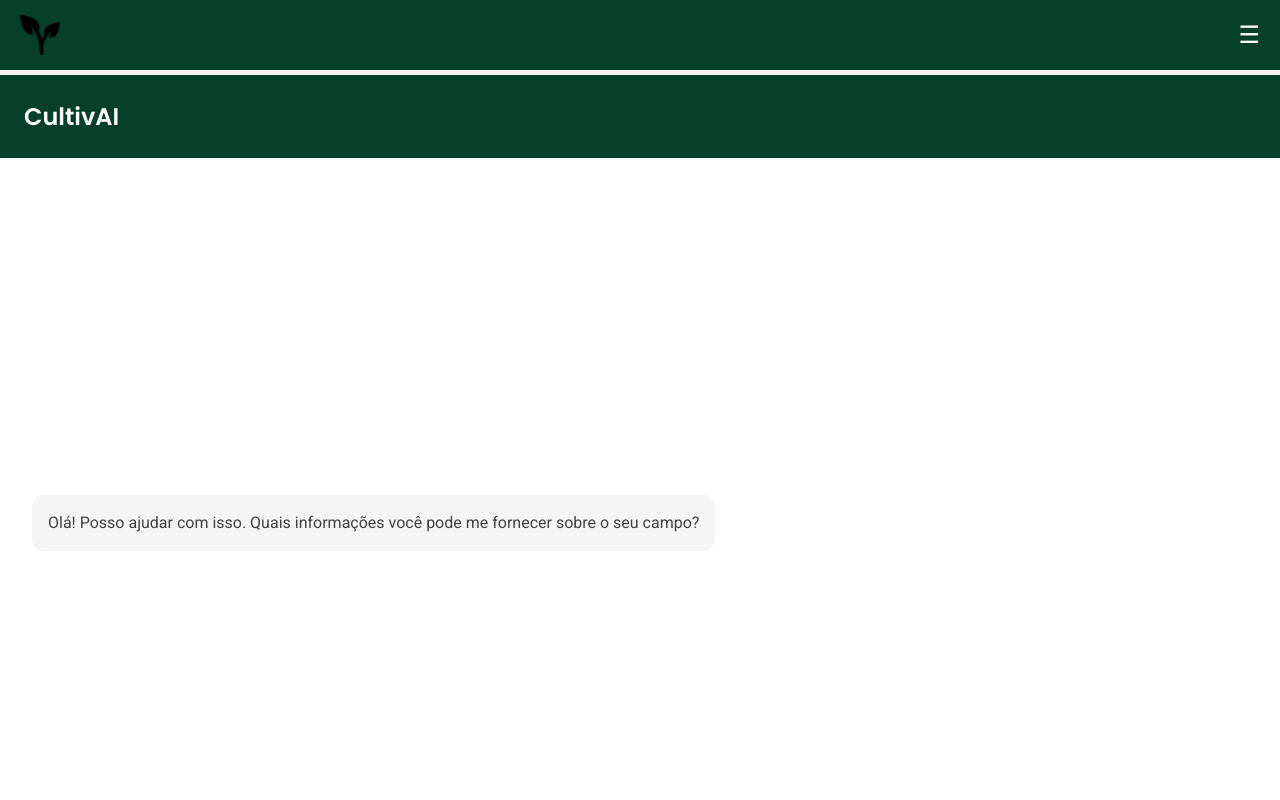
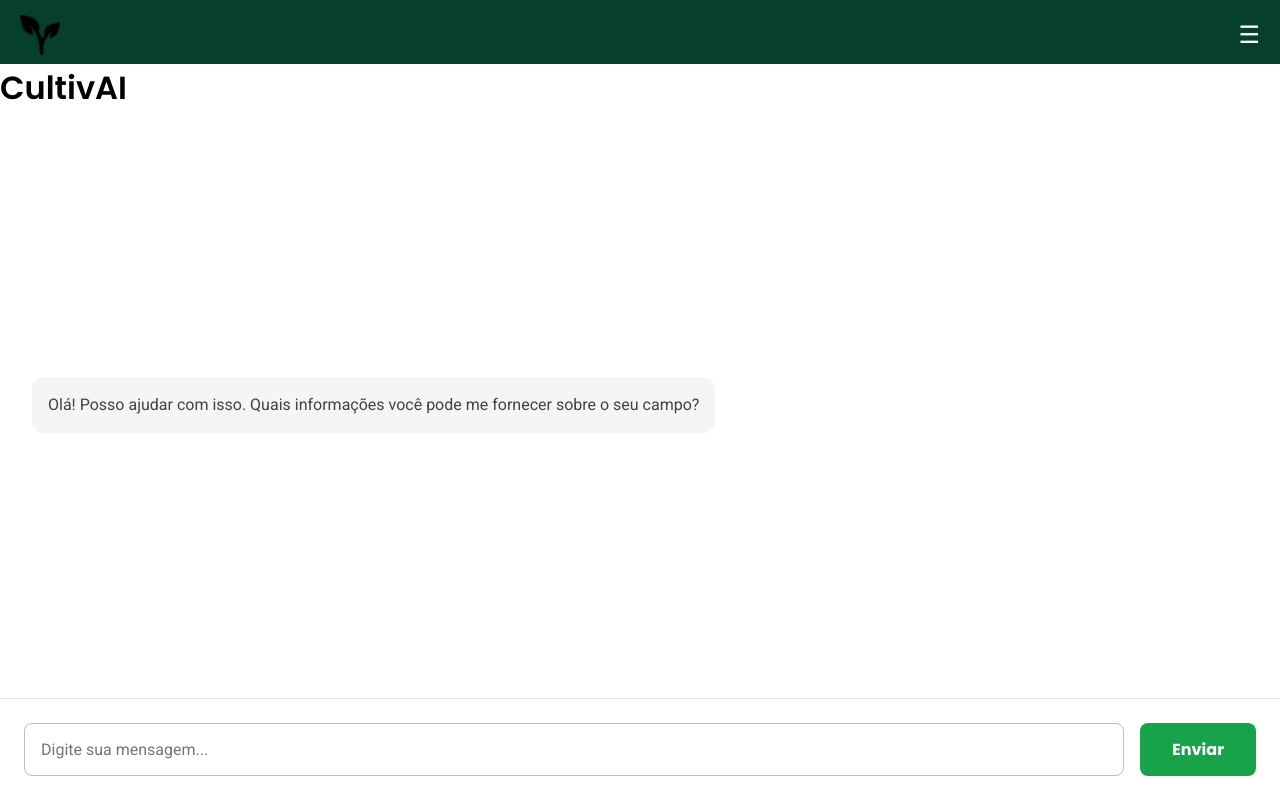
Before and after one commit to Grupo-CultivAI/prototipo, a Next.js app: page /chatbot in a window 1280 px wide. Built offline with nearby package versions, Linux system fonts and the light colour scheme.

Commit message:
Update chat.module.css

```diff
--- a/src/app/chatbot/chat.module.css
+++ b/src/app/chatbot/chat.module.css
@@ -1,40 +1,25 @@
-/* src/app/chat/chat.module.css */
+/* src/app/chatbot/chat.module.css */
 
 .chatContainer {
+  /* Fixa o chat na tela quebrando qualquer margem do layout global */
+  position: fixed;
+  top: 64px; /* Ajuste se a barra verde do topo ficar por cima do chat */
+  bottom: 0;
+  left: 0;
+  right: 0;
   display: flex;
   flex-direction: column;
   background-color: #FFFFFF;
-
-
-  position: fixed;
-  top: 75px;
-  bottom: 0;
-  left: 0;
-  right: 0;
   z-index: 10;
 }
 
-.header {
-  background-color: #06402B;
-  padding: 1.5rem;
-  display: flex;
-  justify-content: space-between;
-  align-items: center;
-}
-
-.headerTitle {
-  color: #FFFFFF;
-  margin: 0;
-  font-size: 1.5rem;
-  font-family: 'Poppins', sans-serif;
-}
-
 .chatArea {
-  flex: 1;
+  flex: 1 1 auto;
+  min-height: 0; /* O SEGREDO: impede a área de crescer infinitamente e sumir com o rodapé */
+  overflow-y: auto;
   padding: 2rem;
   display: flex;
   flex-direction: column;
-  overflow-y: auto;
   gap: 1rem;
 }
 
@@ -60,16 +45,17 @@
 }
 
 .bubbleUser {
-  background-color: #16A34A;
+  background-color: #16A34A; /* Verde Principal */
   color: #FFFFFF;
 }
 
 .bubbleBot {
-  background-color: #F5F5F5;
+  background-color: #F5F5F5; /* Cinza Claro */
   color: #424242;
 }
 
 .footer {
+  flex: 0 0 auto; /* Impede que o rodapé seja esmagado */
   padding: 1.5rem;
   border-top: 1px solid #E0E0E0;
   display: flex;
```
